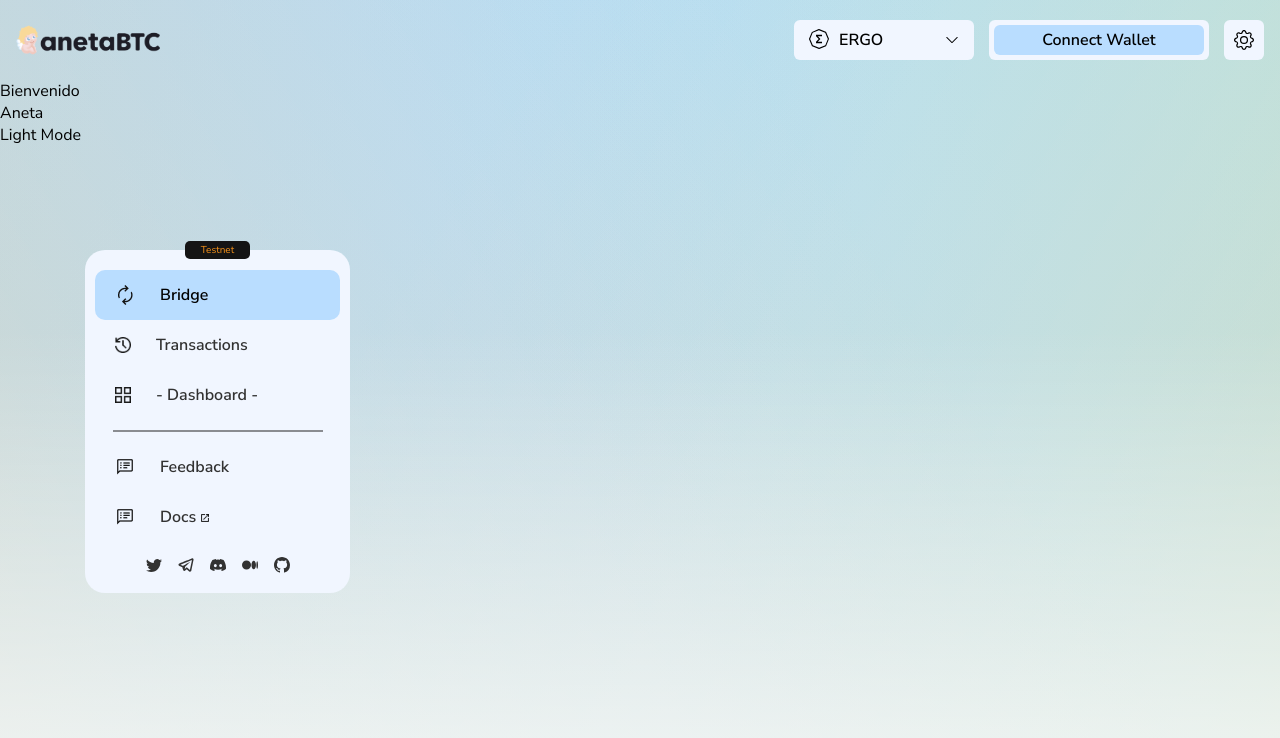
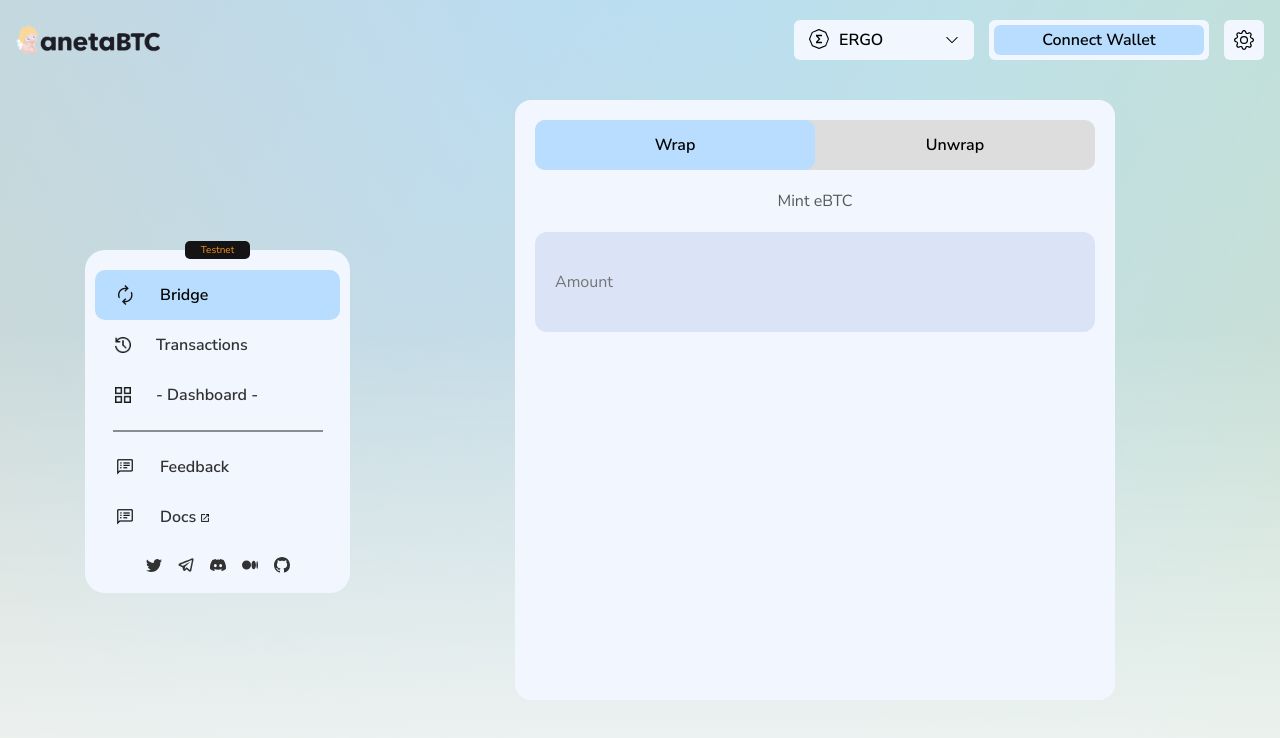
Before and after one commit to shito8/frontend_v3, a Next.js app: page / in a window 1280 px wide. Shown: the top 738 px of the page. Built offline with nearby package versions, Linux system fonts and the light colour scheme.

Commit message:
advence in wrapping

```diff
--- /dev/null
+++ b/src/components/bridge/Wrapping.tsx
@@ -0,0 +1,66 @@
+import { WrappingProps } from "@/types/types";
+import React, { useEffect, useState } from "react";
+
+export default function Wrapping(props: WrappingProps) {
+
+  const { bridgeWrapActive, setBridgeWrapActive } = props;
+
+  if (bridgeWrapActive) {
+    return (<Wrap />)
+
+  }else{
+    return (<Unwrap />)
+  }
+
+};
+
+
+function Wrap(){
+
+  const [valueInput, setValueInput] = useState<string>("");
+
+
+
+
+
+  const handleValueChange = (e: React.ChangeEvent<HTMLInputElement>) => {
+    const value = e.target.value;
+    //const regex = /^[^-+a-zA-ZñÑáéíóúÁÉÍÓÚ]-?\d*\.?\d{0,8}$/;
+    const regex = /^[0-9]-?\d*\.?\d{0,8}$/;
+
+
+
+    if (regex.test(value) || value === "") {
+      setValueInput(value);
+    }
+
+
+  };
+
+
+
+  return (
+    <div className="wrapping__menu">
+      <p className="title">Mint eBTC</p>
+      <div className="wrapping__input">
+        <input
+          type="text"
+          value={valueInput}
+          placeholder="Amount"
+          onChange={handleValueChange}
+        />
+      </div>
+      <p>{valueInput}</p>
+
+    </div>
+  );
+}
+
+function Unwrap(){
+
+  return (
+    <div className="wrapping__menu">
+      <p className="title">Redeem BTC</p>
+    </div>
+  );
+}
--- a/src/pages/index.tsx
+++ b/src/pages/index.tsx
@@ -1,8 +1,8 @@
 import Head from 'next/head'
 import React, { useEffect, useState, useContext } from "react";
-import Link from 'next/link';
 import { AppContext } from './_app';
-import { Action, Blockchain } from '@/types/types';
+import Wrapping from '@/components/bridge/Wrapping';
+
 
 
 
@@ -11,11 +11,11 @@
   const appContext = useContext(AppContext);
   const { state, dispatch } = appContext ?? { state: null, dispatch: ()=> {} }
 
+  const [bridgeWrapActive, setBridgeWrapActive] = useState(true);
 
 
-  if (!state) {
-    return <div>Cargando...</div>;
-  }
+
+
   return (
     <>
       <Head>
@@ -32,10 +32,27 @@
 	      <meta name="msapplication-TileColor" content="#9bd9f2"/>
 	      <meta name="theme-color" content="#ffffff"/>
       </Head>
-      <main>
-        <h1>Bienvenido</h1>
-        <h2>Aneta</h2>
-        <p>{state.darkMode ? "Dark Mode" : "Light Mode"}</p>
+      <main className='bridge__page'>
+
+        <section className={`bridge__section ${bridgeWrapActive ? 'wrap':'unwrap'}`}>
+
+          <div className='bridge__options'>
+            <div className='bridge__wrap' onClick={()=> setBridgeWrapActive(true)}>
+              <p  className='selection'>Wrap</p>
+              <span className={`bridge__wrap__selection ${bridgeWrapActive ? '' : 'unActive'}`} ></span>
+            </div>
+            <div className='bridge__unwrap' onClick={()=> setBridgeWrapActive(false)}>
+              <p  className='selection'>Unwrap</p>
+              <span className={`bridge__unwrap__selection ${bridgeWrapActive ? 'unActive' : ''}`} ></span>
+            </div>
+          </div>
+
+          <Wrapping
+                bridgeWrapActive={bridgeWrapActive}
+                setBridgeWrapActive={setBridgeWrapActive}/>
+
+        </section>
+
       </main>
     </>
   )
--- a/src/pages/prueba.tsx
+++ b/src/pages/prueba.tsx
@@ -1,9 +1,7 @@
 import Head from 'next/head'
-import Image from 'next/image'
 import React, { useEffect, useState, useContext } from "react";
 import { AppContext } from './_app';
 import { Action, Blockchain } from '@/types/types';
-import Link from 'next/link';
 
 
 
--- /dev/null
+++ b/src/styles/_component.wrapping.scss
@@ -0,0 +1,37 @@
+//used in pageBridge
+
+@use './globals' as global;
+
+.wrapping__menu{
+  width: 100%;
+
+  .title{
+    margin: 20px 0;
+    text-align: center;
+    color: #575757;
+  }
+  .wrapping__input{
+    input{
+      padding: 0 20px;
+      width: 100%;
+      height: 100px;
+      border-radius: 12px;
+      background-color: global.$secondary-color-light;
+    }
+
+  }
+}
+
+
+body.dark{
+  .wrapping__menu{
+    .title{
+      color: #CACACA;
+    }
+    .wrapping__input{
+      input{
+        background-color: global.$secondary-color-dark;
+      }
+    }
+  }
+}
--- a/src/styles/_module.navMenu.scss
+++ b/src/styles/_module.navMenu.scss
@@ -9,6 +9,9 @@
   left: 85px;
   top: calc((100vh - 300px)/2);
   border-radius: 20px;
+  @media (max-height: 500px){
+    top: 100px;
+  }
   @media (min-width: 2000px){
     left: calc(((100vw - 2000px)/2) + 85px);
   }
--- /dev/null
+++ b/src/styles/_pageBridge.scss
@@ -0,0 +1,96 @@
+//used in app
+
+@use './globals' as global;
+@use './component.wrapping' as wrapping;
+
+.bridge__page{
+  min-height: calc(100vh - 80px);
+  .bridge__section{
+    width: 600px;
+    background-color: global.$background-color-light;
+    position: absolute;
+    left: calc(((100% + 200px ) - 600px)/2);
+    border-radius: 16px;
+    padding: 20px;
+    @media (max-width: 1400px){
+      left: calc(((100% + 350px ) - 600px)/2);
+    }
+    &.wrap{
+      height: 600px;
+      top: calc((100vh - 600px)/2);
+      @media (max-height: 800px){
+        top: 100px;
+      }
+    }
+    &.unwrap{
+      height: 750px;
+      top: calc((100vh - 750px)/2);
+      @media (max-height: 950px){
+        top: 100px;
+      }
+    }
+    .bridge__options{
+      display: flex;
+      width: 100%;
+      height: 50px;
+      border-radius: 10px;
+      background-color: global.$light-color;
+      .bridge__wrap, .bridge__unwrap{
+        cursor: pointer;
+        position: relative;
+        width: 50%;
+        .selection{
+          position: absolute;
+          height: 100%;
+          width: 100%;
+          display: flex;
+          align-items: center;
+          justify-content: center;
+          z-index: 2;
+          font-weight: global.$font-weight-semibold;
+
+        }
+        .bridge__wrap__selection, .bridge__unwrap__selection {
+          position: absolute;
+          top: 0;
+          width: 100%;
+          height: 100%;
+          border-radius: 10px;
+          display: flex;
+          align-items: center;
+          justify-content: center;
+        }
+        .bridge__wrap__selection.unActive{
+            background-color: global.$primary-color-light;
+            transform: translateX(100%);
+            transition: transform 0.5s ease-in-out;
+        }
+        .bridge__unwrap__selection.unActive{
+          background-color: global.$primary-color-light;
+          transform: translateX(-100%);
+          transition: transform 0.5s ease-in-out;
+        }
+
+      }
+    }
+  }
+
+
+}
+
+body.dark{
+  .bridge__page{
+    .bridge__section{
+      background-color: global.$background-color-dark;
+    }
+    .bridge__options{
+      background-color: global.$dark-color;
+      .bridge__wrap, .bridge__unwrap{
+        .bridge__wrap__selection.unActive, .bridge__unwrap__selection.unActive{
+          background-color: global.$primary-color-dark;
+        }
+
+      }
+    }
+  }
+}
--- a/src/styles/app.scss
+++ b/src/styles/app.scss
@@ -1,3 +1,4 @@
 @use './globals' as global;
 @use './module.header' as header;
 @use './component.walletConnect' as walletConnect;
+@use './pageBridge' as home;
--- a/src/types/types.ts
+++ b/src/types/types.ts
@@ -16,6 +16,11 @@
     setOpenSetting: React.Dispatch<React.SetStateAction<boolean>>;
     display: boolean;
     setDisplay: React.Dispatch<React.SetStateAction<boolean>>;
+}
+
+export interface WrappingProps {
+    bridgeWrapActive: boolean;
+    setBridgeWrapActive: React.Dispatch<React.SetStateAction<boolean>>;
 }
 
 
```
Also changed, not shown: src/pages/feedback.tsx (added, +9 -0 lines), src/pages/transactions.tsx (added, +10 -0 lines).
